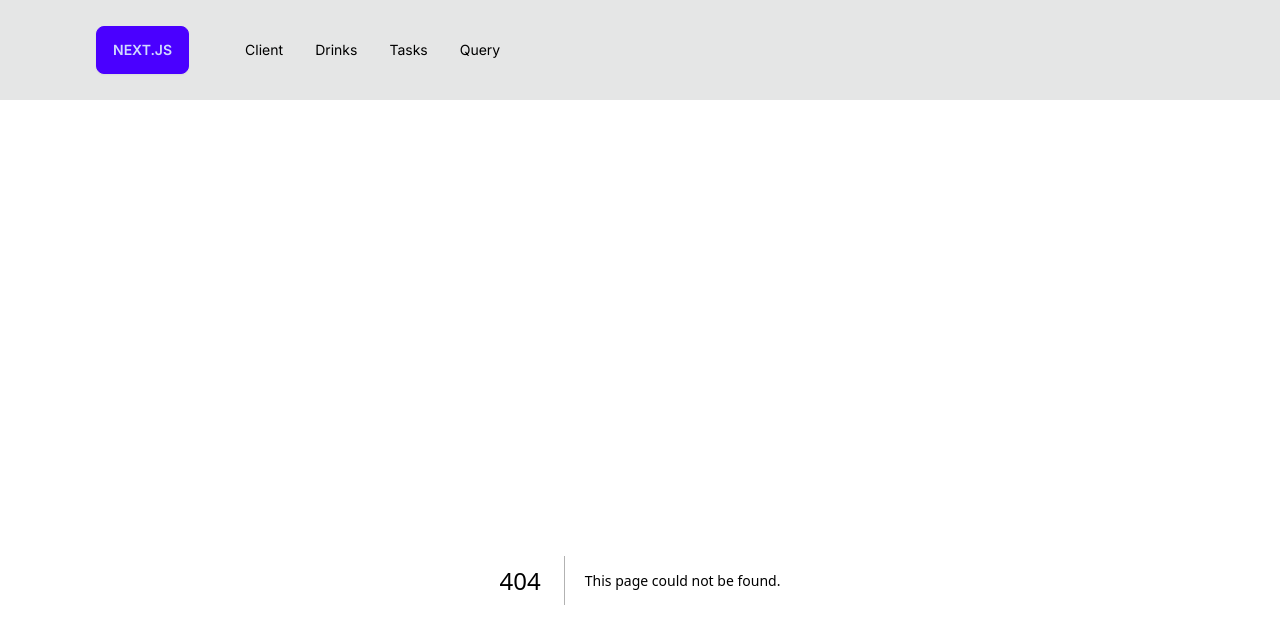
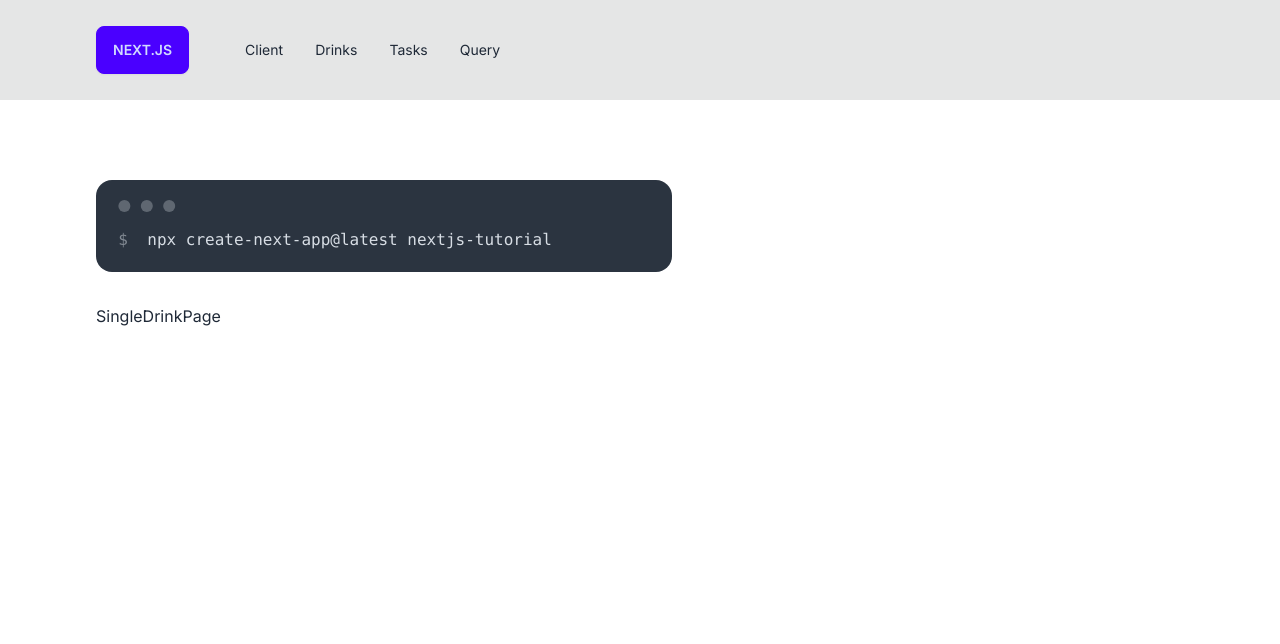
Before and after one commit to ankkitsharma/nextjs-tutorial, a Next.js app: page /drinks/1 in a window 1280 px wide. Before the commit this address had no page. Shown: the top 644 px of the page. Built offline with nearby package versions, Linux system fonts and the light colour scheme.

Commit message:
set loading and error in drinks

```diff
--- /dev/null
+++ b/app/drinks/[id]/page.js
@@ -0,0 +1,8 @@
+import React from "react";
+
+const SingleDrinkPage = ({ params }) => {
+  console.log(params.id);
+  return <div>SingleDrinkPage</div>;
+};
+
+export default SingleDrinkPage;
--- /dev/null
+++ b/app/drinks/error.js
@@ -0,0 +1,10 @@
+"use client";
+import React from "react";
+
+const error = (error) => {
+  console.log(error);
+  //   return <div>there was an error...</div>;
+  return <div>{error.error.message}</div>;
+};
+
+export default error;
--- /dev/null
+++ b/app/drinks/layout.js
@@ -0,0 +1,16 @@
+import React from "react";
+
+const layout = ({ children }) => {
+  return (
+    <div className="max-w-xl">
+      <div className="mockup-code mb-8">
+        <pre data-prefix="$">
+          <code>npx create-next-app@latest nextjs-tutorial</code>
+        </pre>
+      </div>
+      {children}
+    </div>
+  );
+};
+
+export default layout;
--- /dev/null
+++ b/app/drinks/loading.js
@@ -0,0 +1,7 @@
+import React from "react";
+
+const loading = () => {
+  return <span className="loading">loading</span>;
+};
+
+export default loading;
--- a/app/drinks/page.js
+++ b/app/drinks/page.js
@@ -1,9 +1,19 @@
 import React from "react";
 const url = "https://www.thecocktaildb.com/api/json/v1/1/search.php?f=a";
 
+const fetchDrinks = async () => {
+  await new Promise((resolve) => setTimeout(resolve, 1000));
+  const response = await fetch(url);
+  //throw error
+  if (!response.ok) {
+    throw new Error("Failed to fetch drinks");
+  }
+  const data = await response.json();
+  return data;
+};
+
 const DrinksPage = async () => {
-  const response = await fetch(url);
-  const data = await response.json();
+  const data = await fetchDrinks();
   console.log(data);
   return (
     <div>
```
